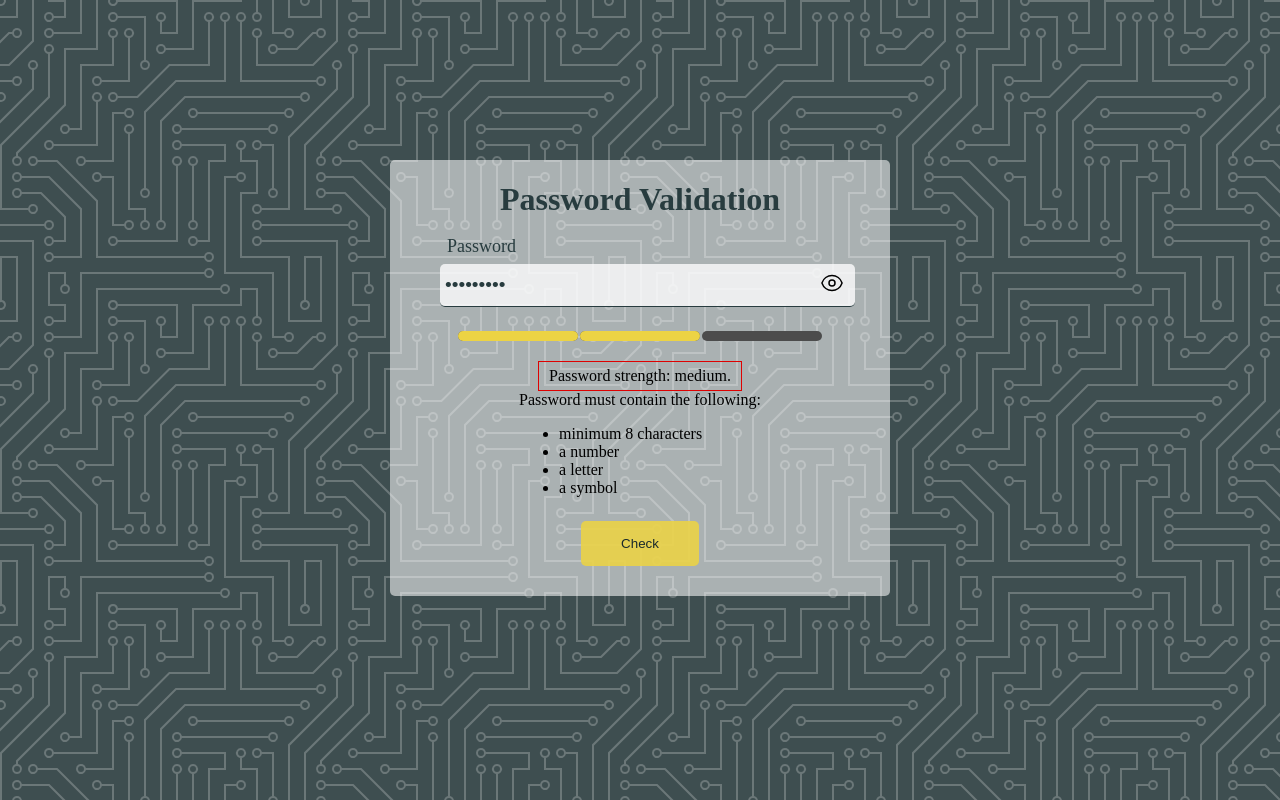
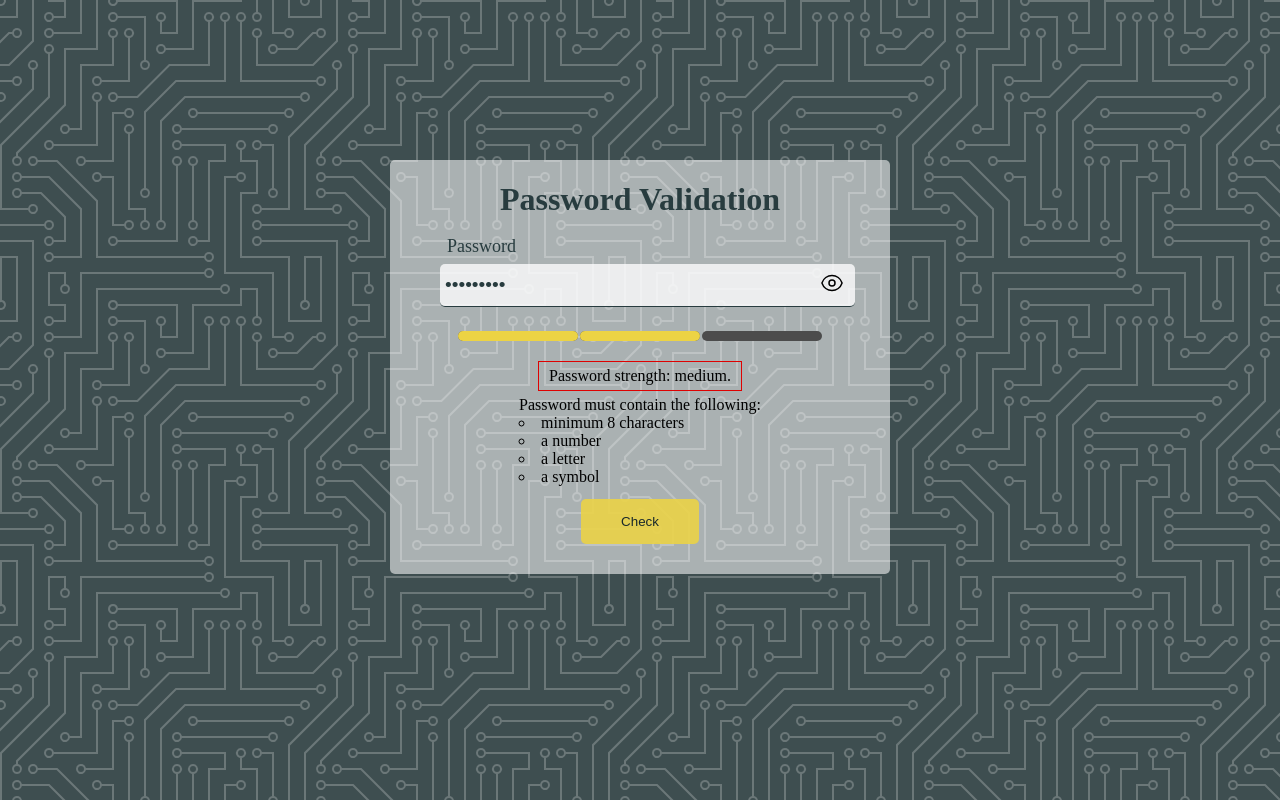
Before and after one commit to alinakuzina/Angular-password-validation, an Angular app: page / in a window 1280 px wide. Both pictures are taken after typing "Sample123" into the empty fields and a click on the button "Check". Built offline with nearby package versions, Linux system fonts and the light colour scheme.

Commit message:
chnage css styles form strength rules info box

```diff
--- a/src/app/components/form/form.component.html
+++ b/src/app/components/form/form.component.html
@@ -70,7 +70,7 @@
           <span *ngIf="strength === 'medium'">medium.</span>
           <span *ngIf="strength === 'strong'">strong.</span>
         </div>
-        <div class="strenth" *ngIf="isCheckClicked && !isValidPassword">
+        <div class="strength_rules" *ngIf="isCheckClicked && !isValidPassword">
           <span>Password must contain the following:</span>
           <ul>
             <li>minimum 8 characters</li>
@@ -84,14 +84,14 @@
     <button
       *ngIf="!isValidPassword || !isCheckClicked"
       type="submit"
-      class="btn-submit"
+      class="btn_submit"
     >
       Check
     </button>
     <button
       type="button"
       *ngIf="isValidPassword && isCheckClicked"
-      class="btn-submit"
+      class="btn_submit"
       (click)="newCheck()"
     >
       Try again
--- a/src/app/components/form/form.component.scss
+++ b/src/app/components/form/form.component.scss
@@ -1,4 +1,4 @@
-@mixin shrinkLabel {
+@mixin shrink_label {
   top: -4px;
   font-size: 18px;
 
@@ -64,7 +64,7 @@
       }
 
       &:focus ~ .form_input_label {
-        @include shrinkLabel();
+        @include shrink_label();
       }
     }
 
@@ -79,7 +79,7 @@
       transition: 300ms ease all;
 
       &.shrink {
-        @include shrinkLabel();
+        @include shrink_label();
       }
     }
 
@@ -103,7 +103,7 @@
       }
     }
 
-    .btn-submit {
+    .btn_submit {
       background-color: #ecd344e1;
       border: none;
       border-radius: var(--border-radius);
@@ -197,7 +197,6 @@
       .strength_text {
         padding: 5px 10px;
         color: inherit;
-        // margin-bottom: 8px;
 
         &.green_border {
           border: 1px solid green;
@@ -210,10 +209,10 @@
 
       .strength_rules {
         margin: 5px 0;
+
         ul {
           margin: 0;
           padding: 0;
-
           li {
             list-style-position: inside;
             list-style-type: circle;
```
